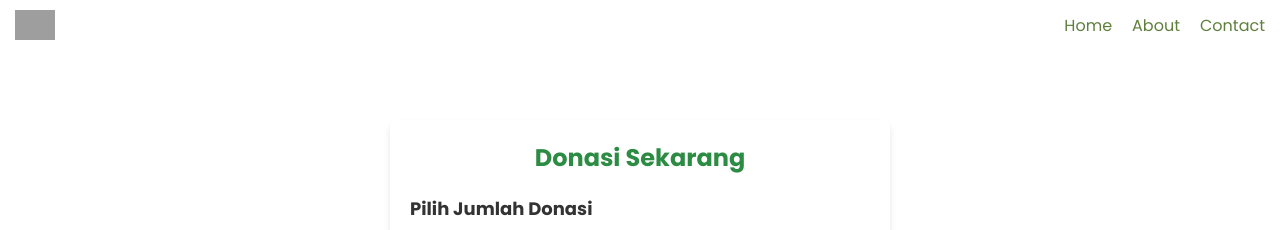
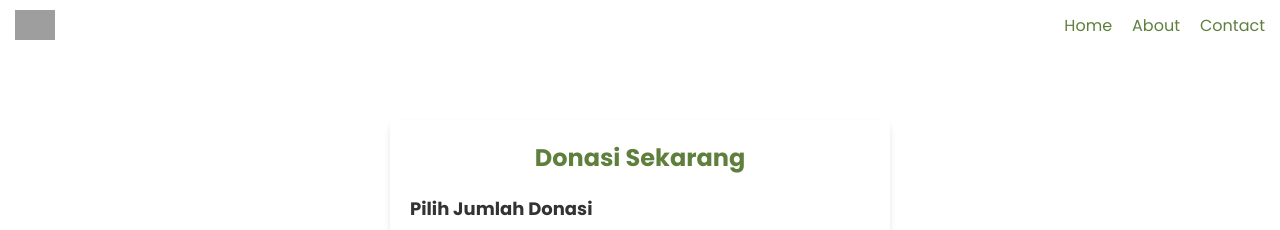
Before and after one commit to dazoey/NyawerHub-project, a Vue app: page /charity in a window 1280 px wide. Shown: the top 230 px of the page. Built offline with nearby package versions, Linux system fonts and the light colour scheme; grey boxes are pictures that could not be loaded.

Commit message:
update-mulu

```diff
--- a/src/views/CharityPage.vue
+++ b/src/views/CharityPage.vue
@@ -131,7 +131,7 @@ export default {
 
 .page-title {
   text-align: center;
-  color: #2c8c43;
+  color: #5f803d;
   margin-bottom: 20px;
   font-size: 24px;
 }
```
